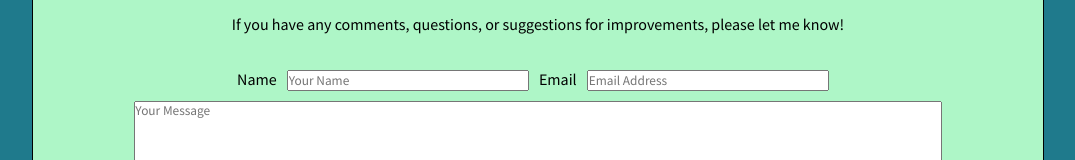
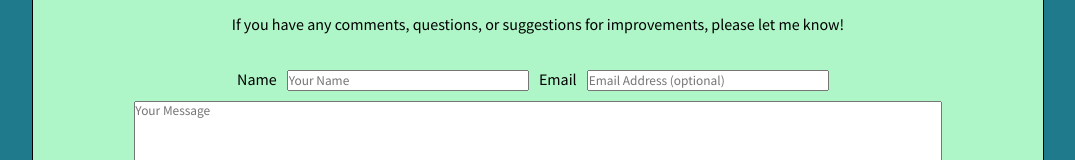
Before and after one commit to icyparkinson/rx-react, a React (Create React App) app in the folder client/: page /contact in a window 1280 px wide. Shown: the part 190-350 px from the top of the page, without its empty margins (102-1177 px from the left). Built offline with nearby package versions, Linux system fonts and the light colour scheme.

Commit message:
Made contact email address optional.

```diff
--- a/client/src/components/pages/contact/Contact.js
+++ b/client/src/components/pages/contact/Contact.js
@@ -39,7 +39,7 @@
                             <label for="name">Name</label>
                                 <input type="text" name="name" id="name" placeholder="Your Name" required />
                             <label for="email">Email</label>
-                                <input type="email" name="email" id="email" placeholder="Email Address" required />
+                                <input type="email" name="email" id="email" placeholder="Email Address (optional)" />
                             </div>
                                 <textarea placeholder="Your Message" id="message" name="message" rows="5" required></textarea>
                           <button>Send Message</button>
```
